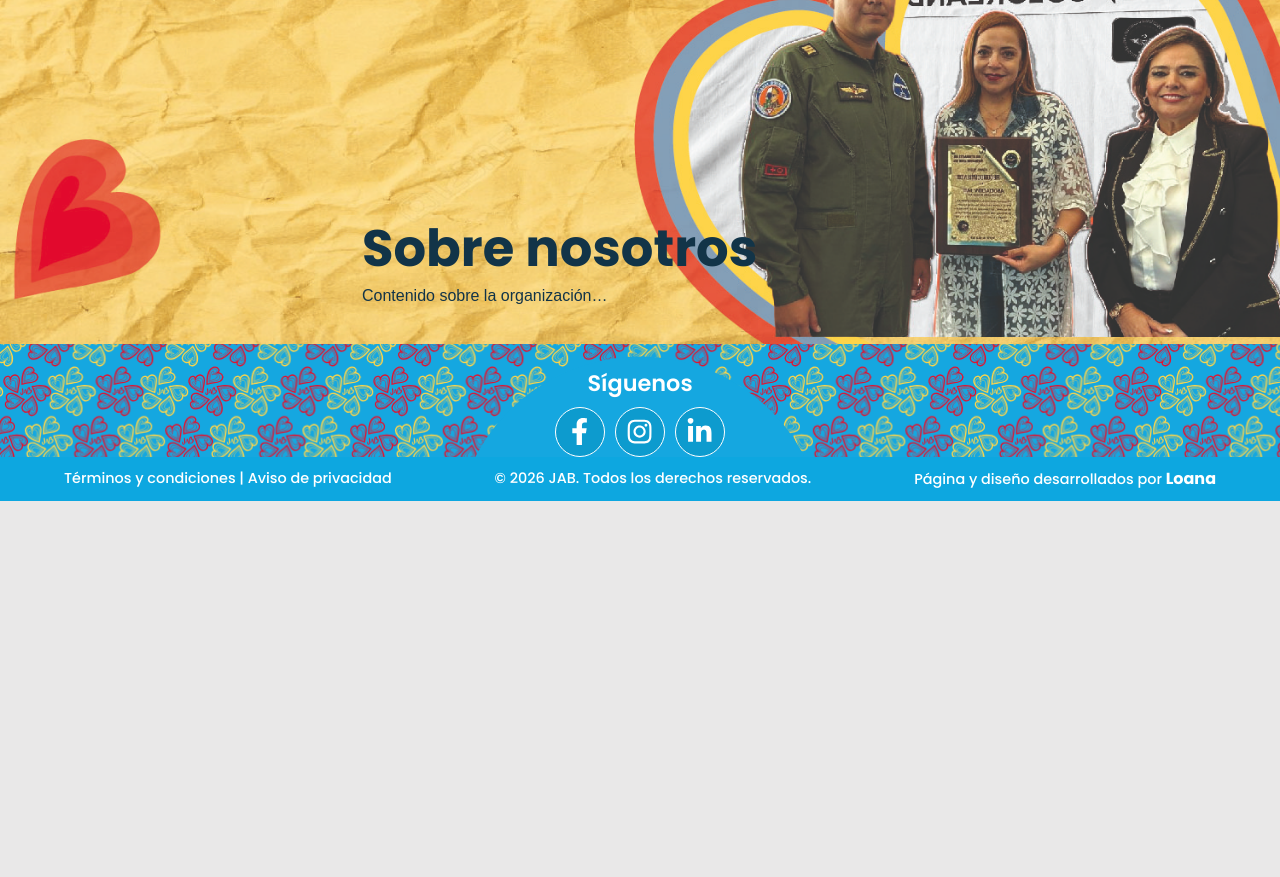
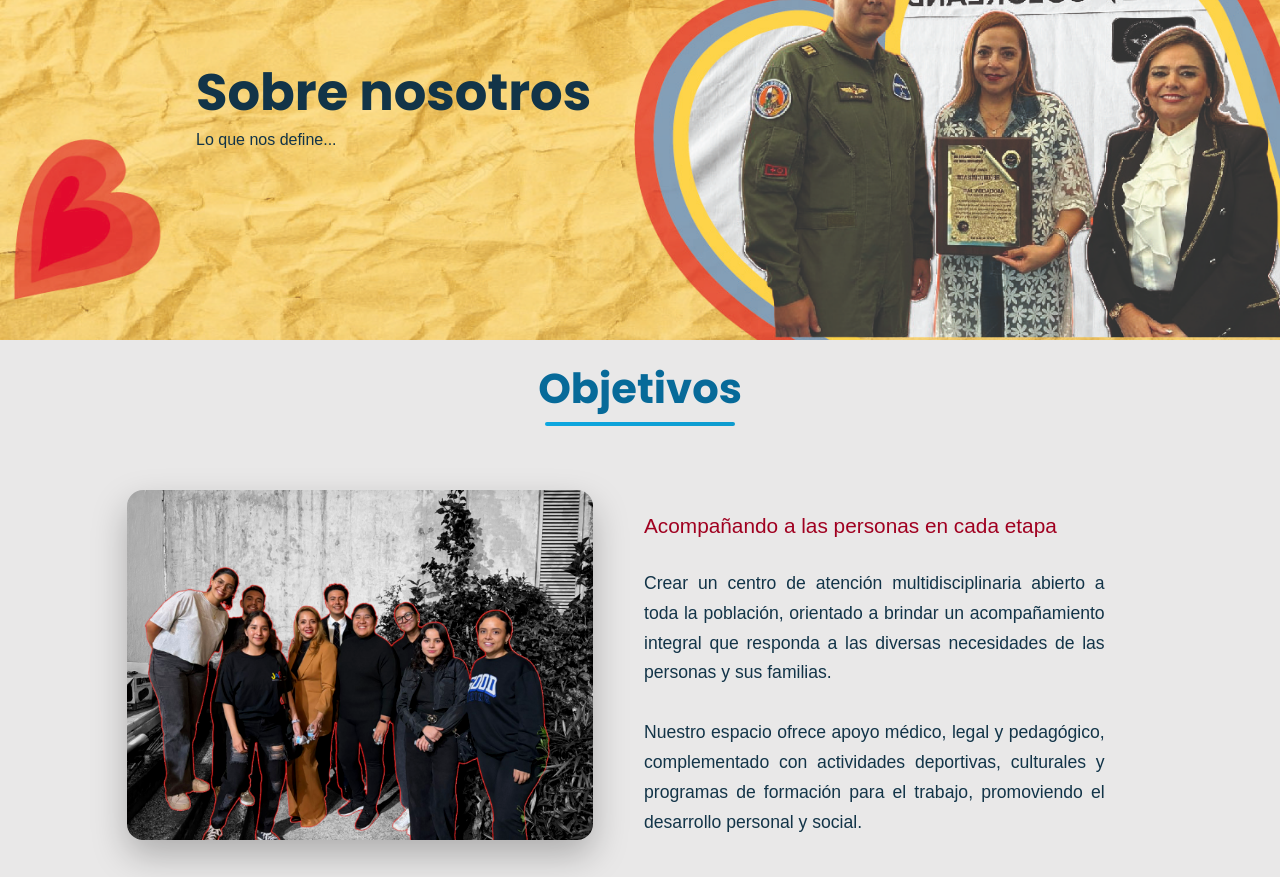
Before and after one commit to AsleepSiren4516/JAB-REACT, a React (Vite) app: page /sobre in a window 1280 px wide. Shown: the part 220-1097 px from the top of the page. Before the commit the page ends 800 px from the top, so only its background shows below. Built offline with nearby package versions, Linux system fonts and the light colour scheme; a web font is replaced by a local one.

Commit message:
Te quiero mucho

```diff
--- a/src/css/style.css
+++ b/src/css/style.css
@@ -363,6 +363,193 @@ html, body, #root{
   color: var(--azul-muy-oscuro);
 }
 
+
+.about-fondo {
+  height: 490px;
+  background-image: url("../assets/fondo-about.jpg");
+  background-size: 100%;
+  background-position: top center;
+  background-repeat: no-repeat;
+  position: relative;
+}
+
+.about-fondo::before {
+  content: "";
+  position: absolute;
+  inset: 0;
+  z-index: 1;
+}
+
+.head-title, .head-subtitle{
+  color:var(--azul-muy-oscuro);
+}
+
+.container-titulos{
+   margin-top: 70px;
+   margin-left: 100px;
+}
+
+
+.container-titulos h1,
+.container-titulos p{
+  transform: translateX(200px); /* empieza a la derecha */
+  opacity: 0;
+  animation: slideIn 1s ease-out forwards;
+}
+
+@keyframes slideIn {
+  to {
+    transform: translateX(0); /* posición normal */
+    opacity: 1;
+  }
+}
+
+.txt-titulo{
+  font-family: "Poppins", sans-serif;
+  font-weight: 700;
+  font-size: 2.6rem;
+  color: var(--azul-texto);
+  margin-bottom: 0.5rem;
+  text-align: center;
+}
+
+.decor-line{
+  width: 190px;
+  height: 4px;
+  background: linear-gradient(
+    to right,
+    var(--azul),
+    var(--azulFuerte)
+  );
+  border-radius: 10px;
+}
+
+.img-objetivos{
+  max-width: 85%;
+  max-height: 350px;
+  object-fit: cover;
+  border-radius: 16px;
+  box-shadow: 0 15px 35px var(--transSombra);
+  transition: transform 0.3s ease, box-shadow 0.3s ease;
+  filter: brightness(0.95) contrast(1.1) saturate(1.1);
+}
+
+.img-objetivos:hover {
+  transform: translateY(-5px);
+  box-shadow: 0 20px 45px rgba(0, 0, 0, 0.35);
+
+}
+
+.mision-vision{
+  display: grid;
+  grid-template-columns: 1fr auto 1fr;
+  align-items: center;
+  gap: 40px;
+  padding: 60px 10%;
+}
+
+.mv-text{
+  text-align: justify;
+}
+
+.mv-text p{
+  font-family: 'Inter', sans-serif;
+  font-size: 1.05rem;
+  line-height: 1.7;
+  color: var(--azul-muy-oscuro);
+}
+
+.mv-image{
+  display: flex;
+  justify-content: center;
+  align-items: center;
+}
+
+
+.img-provisional{
+  background-color: var(--azul);
+  width: 300px;
+  height: 400px;
+}
+
+.carrousel-valores{
+  margin: 80px auto;
+  width: 80%;
+  display: flex;
+  overflow-x: hidden;
+  gap: 1em;
+  position: relative;
+}
+
+.carrousel-valores::before,
+.carrousel-valores::after{
+  content: "";
+  position: absolute;
+  top: 0;
+  width: 25px;
+  height: 100%;
+  z-index: 2;
+  pointer-events: none; /* no bloquea el scroll */
+}
+
+.carrousel-valores::before{
+  left: 0;
+  background: linear-gradient(
+    to right,
+    var(--blanco),
+    rgba(255,255,255,0)
+  );
+}
+
+.carrousel-valores::after{
+  right: 0;
+  background: linear-gradient(
+    to left,
+    rgba(255,255,255,1),
+    rgba(255,255,255,0)
+  );
+}
+
+
+.carrousel-valores::-webkit-scrollbar{
+  display: none;
+}
+
+.group{
+  display: flex;
+  align-items: center;
+  justify-content: center;
+  gap: 1em;
+  animation: spin 20s infinite linear;
+
+}
+
+.carta{
+  flex: 0 0 5em;
+  height: 7em;
+  padding: 0.6em;
+  background-color: #0d9bce;
+  font-size: 3rem;
+  border-radius: .2em;
+  text-align: justify;
+  align-content: center;
+}
+
+.carta h5{
+  font-size: 1.2rem;
+}
+
+.carta p{
+  font-size: 1rem;
+}
+
+@keyframes spin {
+  from {translate: 0;}
+  to {translate: -100%;}
+}
+
+
+
 /* Configuracion de servicios */
 .servicios-container {
   display: flex;
@@ -599,31 +786,7 @@ html, body, #root{
   color: var(--azul-muy-oscuro);
 }
 
-/* Configuracion sobre nosotros*/
-.about-fondo {
-  padding: 350px;
-  padding-bottom: 20px;
-  background-image: url("../assets/fondo-about.jpg");
-  background-size: 100%;
-  background-position: top center;
-  background-repeat: no-repeat;
-  position: relative;
-}
 
-.about-fondo::before {
-  content: "";
-  position: absolute;
-  inset: 0;
-  z-index: 1;
-}
-
-.head-title, .head-subtitle{
-  color:var(--azul-muy-oscuro);
-}
-
-.about-fondo .container{
-  margin-top: 20px;
-}
 
 /* Responsivo: en pantallas medianas y pequeñas */
 @media (max-width: 992px) {
--- a/src/paginas/Sobre.jsx
+++ b/src/paginas/Sobre.jsx
@@ -1,12 +1,125 @@
+import { useState } from "react";
 import fondo from "../assets/fondo-about.jpg";
+import objetivos from "../assets/img-objetivos.png"
+import Separador from "../assets/Separador.svg";
 
 export default function Sobre() {
+
   return (
+    <>
     <div className="about-fondo">
-      <div className="container start">
-        <h1 className="head-title">Sobre nosotros</h1>
-        <p className="head-subtitle">Contenido sobre la organización…</p>
+      <div className="pt-5 px-5">
+        <div className="container-titulos pt-5 px-5">
+          <h1 className="head-title pt-5">Sobre nosotros</h1>
+          <p className="head-subtitle">Lo que nos define...</p>
+        </div>
       </div>
     </div>
+    <div>
+      <div className="text-center">
+        <h2 className="pt-4 txt-titulo">Objetivos</h2>
+        <div className="decor-line mx-auto mb-3"></div>
+      </div>
+      <section className="about-section py-5">
+        <div className="container">
+          <div className="row align-items-start g-1">
+            <div className="about-text col-lg-5 order-2 position-relative ps-1 py-4">
+              <h5 className="about-subtitle mb-0">Acompañando a las personas en cada etapa</h5>
+              <br/>
+              <p>
+              Crear un centro de atención multidisciplinaria abierto a toda la población,
+              orientado a brindar un acompañamiento integral que responda a las diversas
+              necesidades de las personas y sus familias.
+              <br /><br />
+              Nuestro espacio ofrece apoyo
+              médico, legal y pedagógico, complementado con actividades deportivas,
+              culturales y programas de formación para el trabajo, promoviendo el desarrollo
+              personal y social.
+              </p>
+              </div>
+              {/* Columna de imagen */}
+              <div className="col-lg-6 order-1 text-center">
+                <img src={objetivos} alt="nose" className="img-objetivos"/>
+              </div>
+          </div>
+        </div>
+      </section>
+
+      <section className="mision-vision">
+
+        <div>
+          <h2 className="txt-titulo">Misión</h2>
+          <div className="decor-line mx-auto mb-3"></div>
+          <div className="about-text">
+            <p>
+            Nuestro espacio ofrece apoyo médico, legal y pedagógico, complementado
+            con actividades deportivas, culturales y programas de formación para el
+            trabajo, promoviendo el desarrollo personal y social.
+            <br/>
+            <br/>
+            A través de un enfoque integral y humano, buscamos fortalecer habilidades,
+            impulsar la autonomía y generar oportunidades que favorezcan la inclusión,
+            el bienestar y la participación activa dentro de la comunidad.
+            </p>
+
+          </div>
+        </div>
+
+        <div className="mv-image">
+          <div className="img-provisional">Aún no hay una imagen</div>
+        </div>
+
+        <div>
+          <h2 className="txt-titulo">Visión</h2>
+          <div className="decor-line mx-auto mb-3"></div>
+          <div className="about-text">
+            <p>
+            Mejorar la calidad de vida de las personas con discapacidad y de sus
+            familias, promoviendo una nueva cultura de inclusión y participación social.
+            <br/>
+            <br/>
+            Buscamos generar espacios de oportunidades reales, donde cada individuo
+            pueda desarrollarse plenamente, fortalecer sus habilidades y contribuir activamente
+            a la comunidad, fomentando la igualdad, la autonomía y el bienestar colectivo.
+
+            </p>
+
+          </div>
+        </div>
+      </section>
+
+      <img src={Separador} alt="Separador" className="separador" />
+
+      <section>
+        <h2 className="">Valores</h2>
+        <div className="carrousel-valores">
+          <div className="group">
+            <div className="carta">
+                <h5>INCLUSION</h5>
+                <p>
+                Promovemos la participación equitativa de todas las personas, sin importar su condición,
+                fomentando una cultura que valore la diversidad y la igualdad de oportunidades.
+                </p>
+            </div>
+            <div className="carta">2</div>
+            <div className="carta">3</div>
+            <div className="carta">4</div>
+            <div className="carta">5</div>
+            <div className="carta">6</div>
+            <div className="carta">7</div>
+          </div>
+          <div aria-hidden className="group">
+            <div className="carta">1</div>
+            <div className="carta">2</div>
+            <div className="carta">3</div>
+            <div className="carta">4</div>
+            <div className="carta">5</div>
+            <div className="carta">6</div>
+            <div className="carta">7</div>
+          </div>
+        </div>
+      </section>
+    </div>
+    </>
   );
 }
```
Also changed, not shown: src/assets/img-objetivos.png (added).
